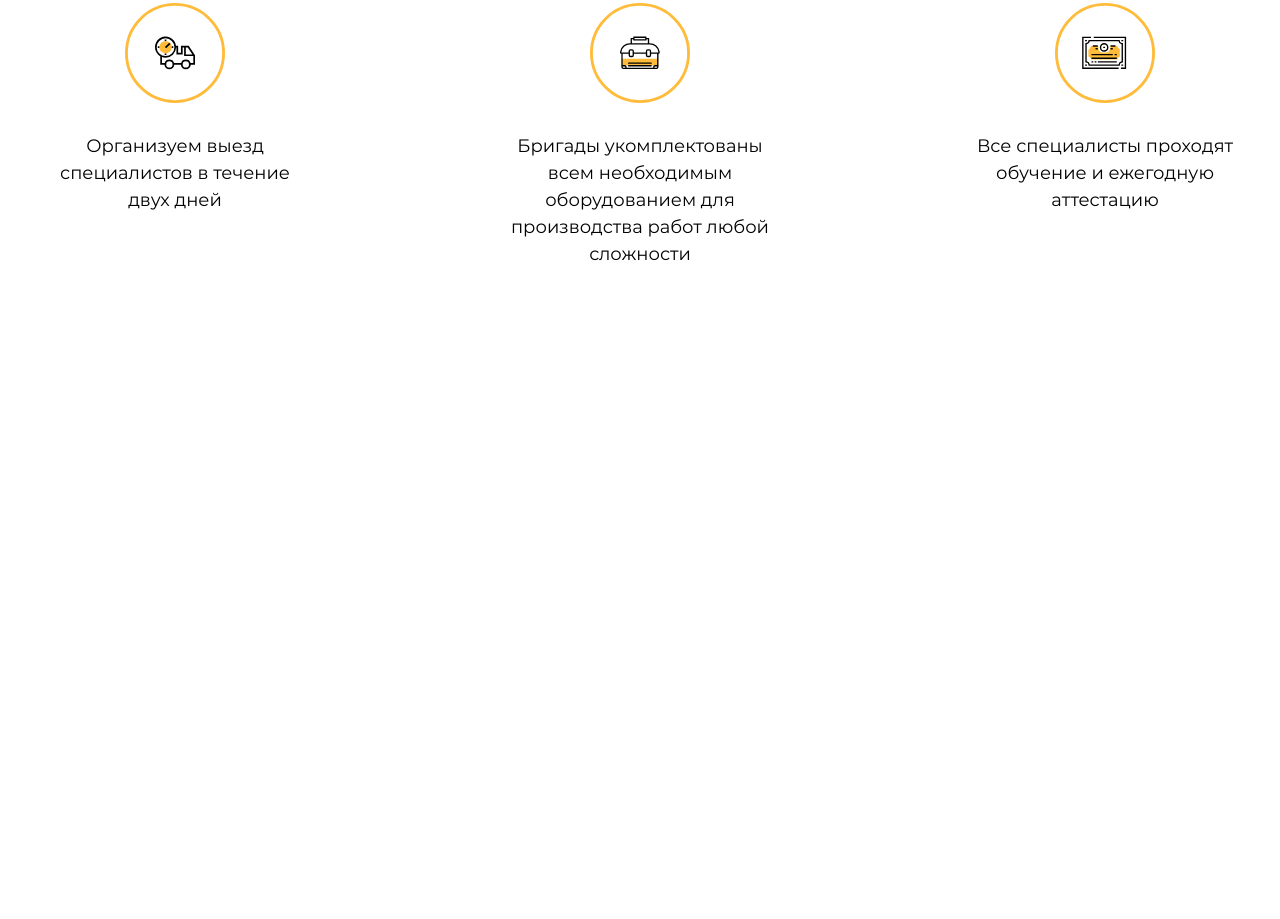
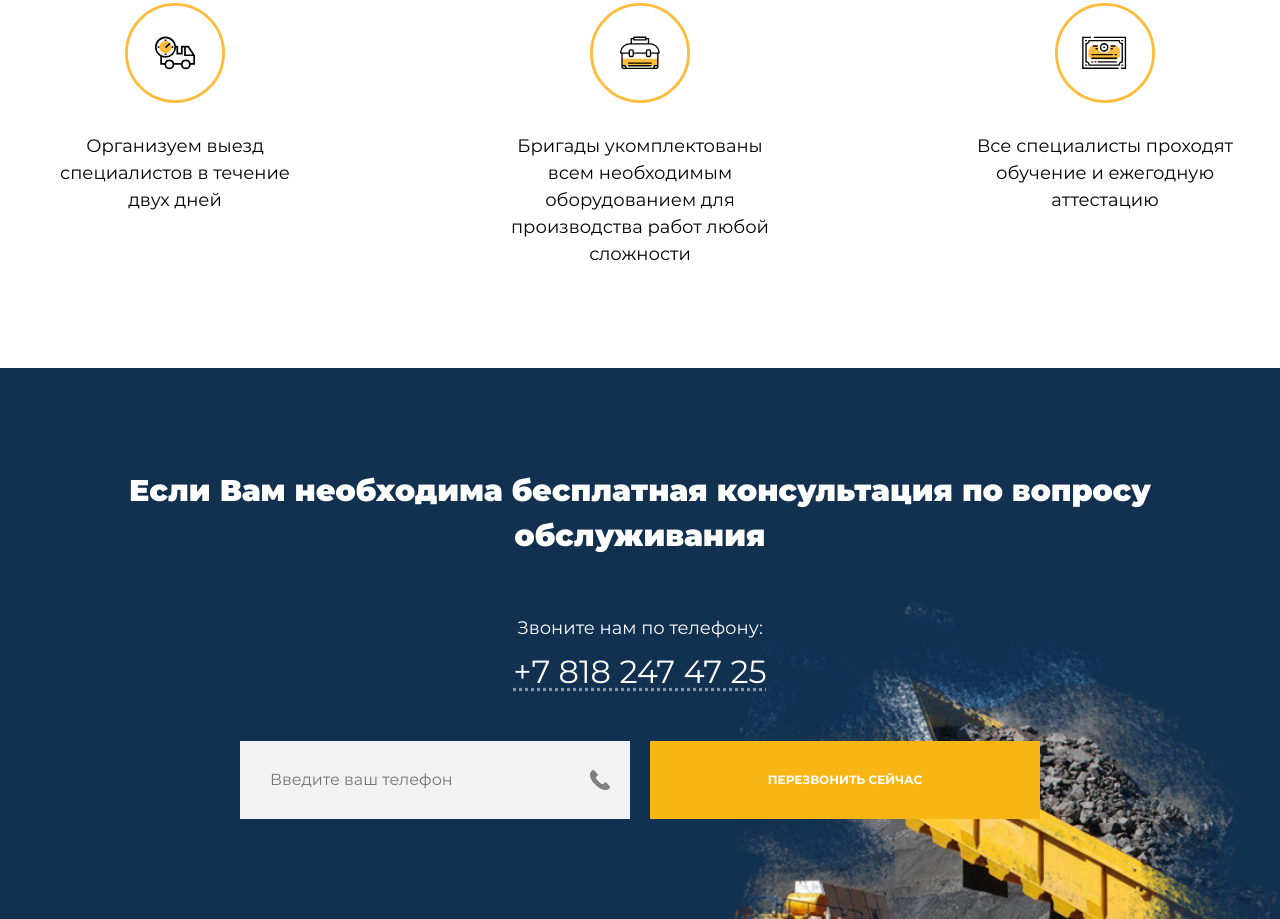
Before and after one commit to ilchenkovladislav/belaz, a website: page src/index.html in a window 1280 px wide. Shown: the part 6739-7658 px from the top of the page. Before the commit the page ends 7107 px from the top, so only its background shows below. Drawn offline with nearby package versions, Linux system fonts and the light colour scheme; files that its build step writes are made by us from their sources.

Commit message:
Добавил блок consultation

```diff
--- a/src/index.html
+++ b/src/index.html
@@ -279,6 +279,20 @@
                 </ul>
             </div>
         </section>
+        <section class="consultation">
+            <div class="container">
+                <h2 class="secondary-title">Если Вам необходима бесплатная консультация по вопросу обслуживания</h2>
+                <p class="consultation__text">Звоните нам по телефону:</p>
+                <a class="consultation__tel" href="tel:+78182474725">+7 818 247 47 25</a>
+                <form class="consultation__form" action="#" method="post">
+                    <div class="consultation__input-wrapper consultation__input-wrapper--phone">
+                        <label class="visually-hidden" for="consultation__phone">Номер телефона:</label>
+                        <input class="consultation__input" id="consultation__phone" type="tel" placeholder="Введите ваш телефон">
+                    </div>
+                    <button class="button consultation__submit" type="submit">Перезвонить сейчас</button>
+                </form>
+            </div>
+        </section>
     </main>
     <footer>
 
--- /dev/null
+++ b/src/scss/blocks/consultation.scss
@@ -0,0 +1,104 @@
+.consultation {
+    padding: 30px 0;
+    background-color: $blue;
+    color: $text-white;
+
+    @media (min-width: $tablet-screen) {
+        padding: 70px 0;
+    }
+
+    @media (min-width: $desktop-screen) {
+        padding: 100px 0;
+        background-image: url("../img/consultation-bg.png");
+        background-repeat: no-repeat;
+        background-size: contain;
+        background-position: right 230px;
+
+        @media (min-resolution: 144dpi), (min-resolution: 192dppx) {
+            background-image: url("../img/consultation-bg@2x.png");
+        }
+    }
+}
+
+.consultation__text {
+    text-align: center;
+    margin-top: 40px;
+
+    @media (min-width: $tablet-screen) {
+        margin-top: 60px;
+    }
+}
+
+.consultation__tel {
+    display: block;
+    color: $text-white;
+    font-size: 32px;
+    text-decoration-style: dotted;
+    text-decoration-color: rgba($text-white, .5);
+    text-underline-offset: 5px;
+    text-align: center;
+    margin-top: 15px;
+}
+
+.consultation__form {
+    margin-top: 50px;
+
+    @media (min-width: $tablet-screen) {
+        display: grid;
+        grid-template-columns: 1fr 1fr;
+        column-gap: 20px;
+    }
+
+    @media (min-width: $desktop-screen) {
+        width: 800px;
+        margin: 0 auto;
+        margin-top: 50px;
+    }
+}
+
+.consultation__input-wrapper {
+    position: relative;
+    display: flex;
+    align-items: center;
+
+    &::after {
+        content: "";
+        position: absolute;
+        display: block;
+        width: 20px;
+        height: 20px;
+        right: 20px;
+    }
+
+    &--phone {
+        &::after {
+            background-image: url("../img/phone.svg");
+        }
+    }
+}
+
+.consultation__input {
+    display: block;
+    width: 100%;
+    padding: 20px;
+    padding-right: 70px;
+    font-size: 16px;
+    background-color: $grey;
+    border: none;
+
+    @media (min-width: $desktop-screen) {
+        padding: 30px;
+        padding-right: 70px;
+    }
+}
+
+.consultation__submit {
+    width: 100%;
+    padding: 20px 0;
+    margin-top: 20px;
+    background-color: $orange;
+
+    @media (min-width: $tablet-screen) {
+        margin-top: 0;
+    }
+}
--- a/src/scss/style.scss
+++ b/src/scss/style.scss
@@ -11,3 +11,4 @@
 @import "./blocks/guarantee.scss";
 @import "./blocks/faq.scss";
 @import "./blocks/storage.scss";
+@import "./blocks/consultation.scss";
```
Also changed, not shown: src/img/consultation-bg.png (added), src/img/consultation-bg@2x.png (added).
